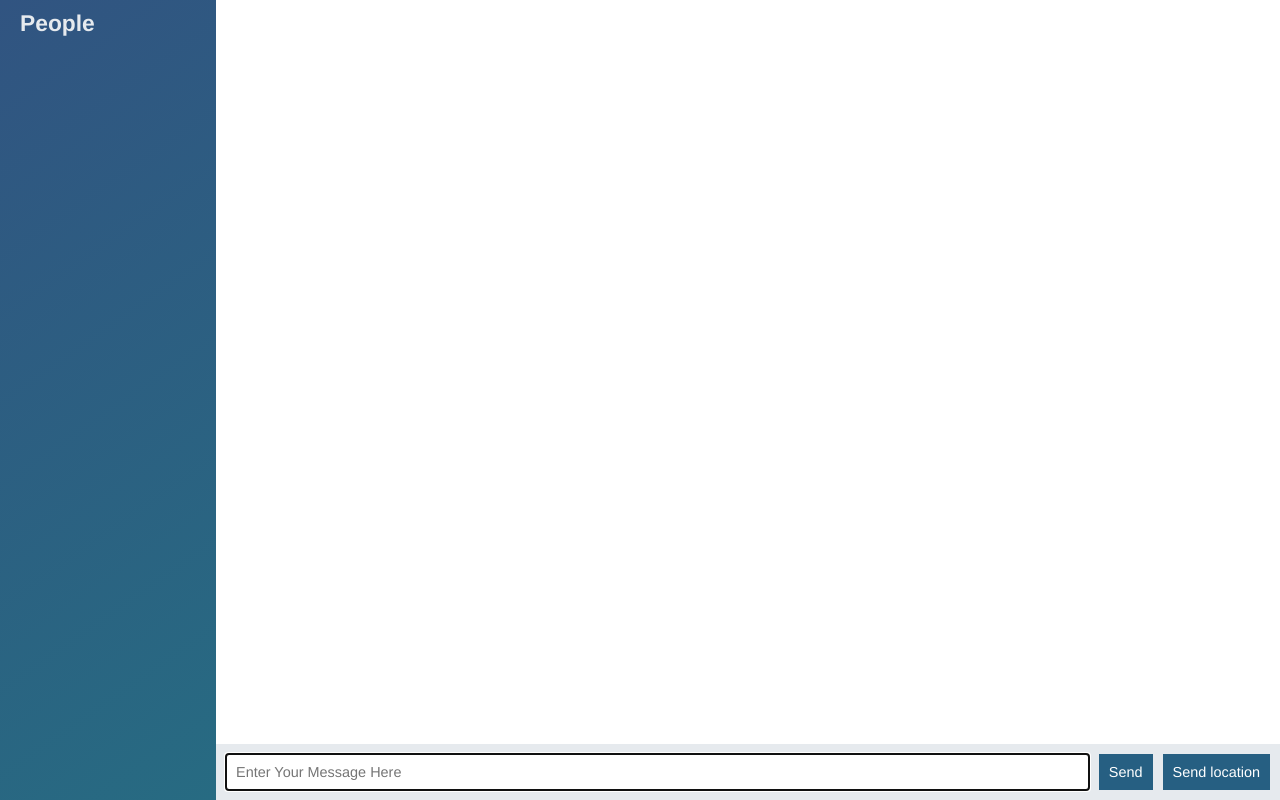
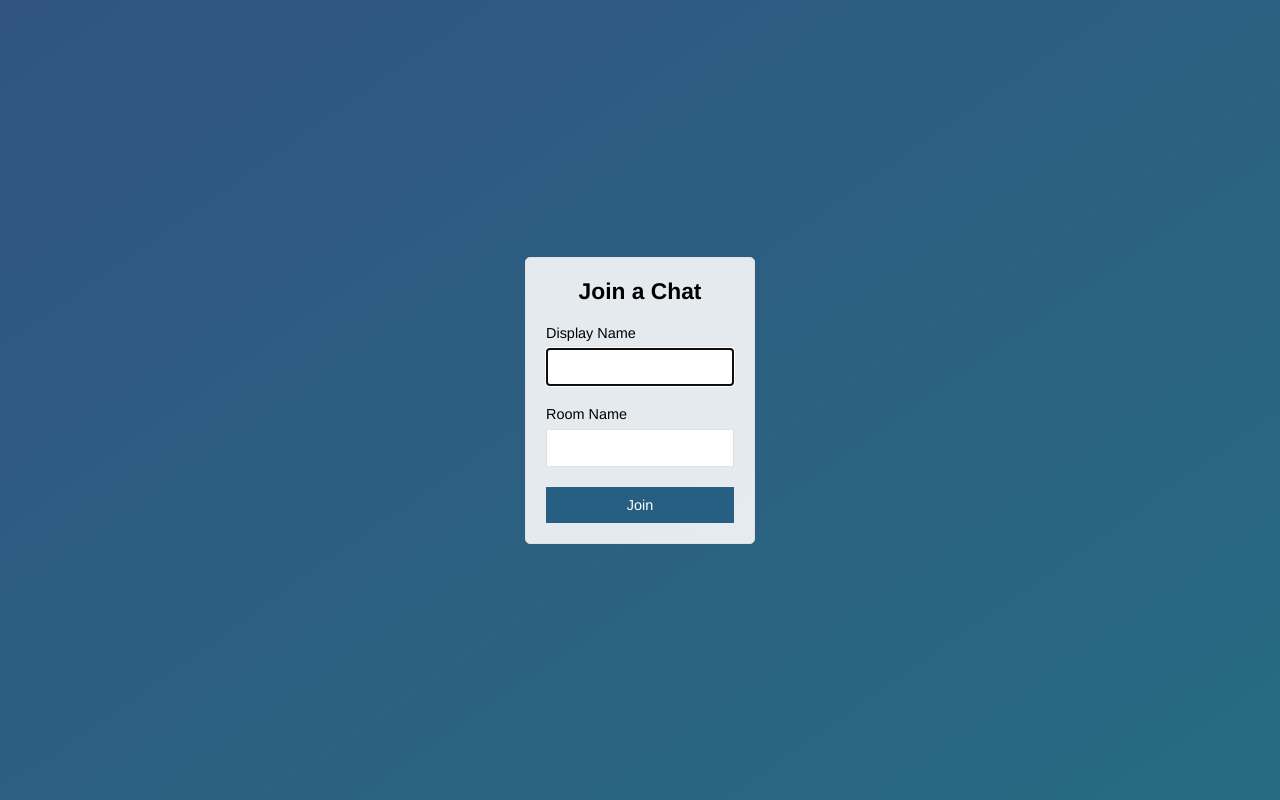
Before and after one commit to datorman/node-chat-app, a website: page public/index.html in a window 1280 px wide. Drawn offline with nearby package versions, Linux system fonts and the light colour scheme; no server answers.

Commit message:
Add join page

```diff
--- a/public/index.html
+++ b/public/index.html
@@ -2,53 +2,28 @@
 <html>
     <head>
         <meta chartset="utf-8" >
-        <title>Chat App</title>
+        <title>Join | Chat App</title>
         <link rel="stylesheet" type="text/css" href="/css/styles.css">
+        <meta name="viewport" content="width=device-width, initial-scale=1, user-scalable=no">
     </head>
-    <body class="chat">
-        <div class="chat__sidebar">
-            <h3 >People</h3>
-            <div id="users"></div>
+    <body class="centered-form">
+        <div class="centered-form__form">
+            <form action="/chat.html">
+                <div class="form-field">
+                    <h3>Join a Chat</h3>
+                </div>
+                <div class="form-field">
+                    <label>Display Name</label>
+                    <input name="name" type="text" autofocus />
+                </div>
+                <div class="form-field">
+                    <label>Room Name</label>
+                    <input name="room" type="text" />
+                </div>
+                <div class="form-field">
+                    <button>Join</button>
+                </div>
+            </form>
         </div>
-        <div class="chat__main">
-            <ol id="messages" class="chat__messages"></ol>
-            <div class="chat__footer">
-            <form id="message-form">
-                <input name="message" type="text" autofocus autocomplete="off" placeholder="Enter Your Message Here"/>
-                <button>Send</button>
-            </form>
-            <button id="send-location">Send location</button>
-            </div>
-        </div>
-
-        <script id="message-template" type="text/template">
-            <li class="message">
-                <div class="message__title">
-                    <h4>{{from}}</h4>
-                    <span>{{createdAt}}</span>
-                </div>
-                <div class="message__body">
-                    <p>{{text}}</p>
-                </div>
-            </li>
-        </script>
-
-        <script id="location-message-template" type="text/template">
-            <li class="message">
-                <div class="message__title">
-                    <h4>{{from}}</h4>
-                    <span>{{createdAt}}</span>
-                </div>
-                <div class="message__body">
-                    <p><a href="{{url}}" target="_blank">My Location</a></p>
-                </div>
-            </li>
-        </script>
-
-        <script src="/socket.io/socket.io.js"></script>
-        <script src="/js/libs/jquery-3.3.1.min.js"></script>
-        <script src="/js/libs/moment.js"></script>
-        <script src="/js/libs/mustache.js"></script>
-        <script src="/js/index.js"></script>
     </body>
 </html>
```
Also changed, not shown: public/chat.html (added, +55 -0 lines), public/js/chat.js (renamed from public/js/index.js).
